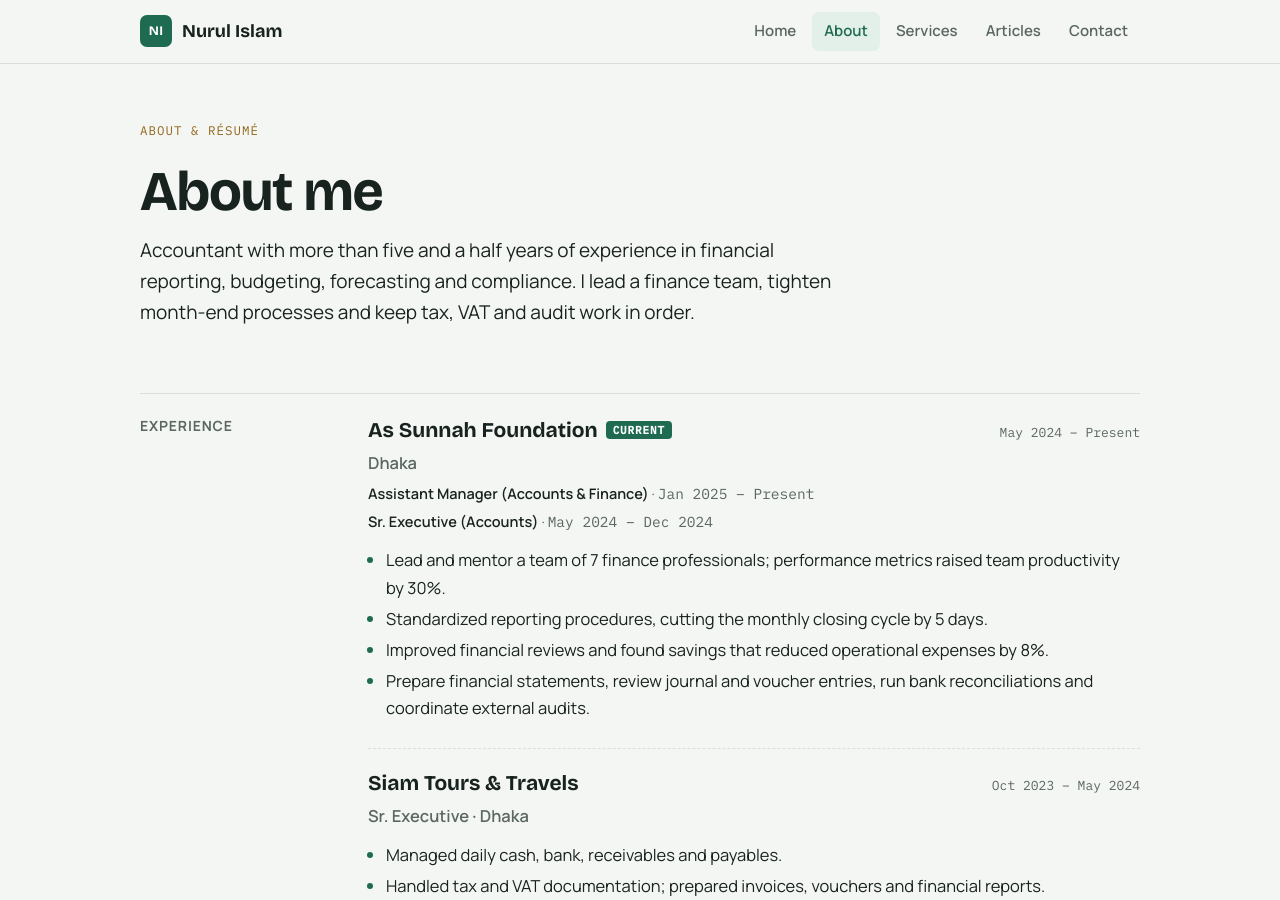
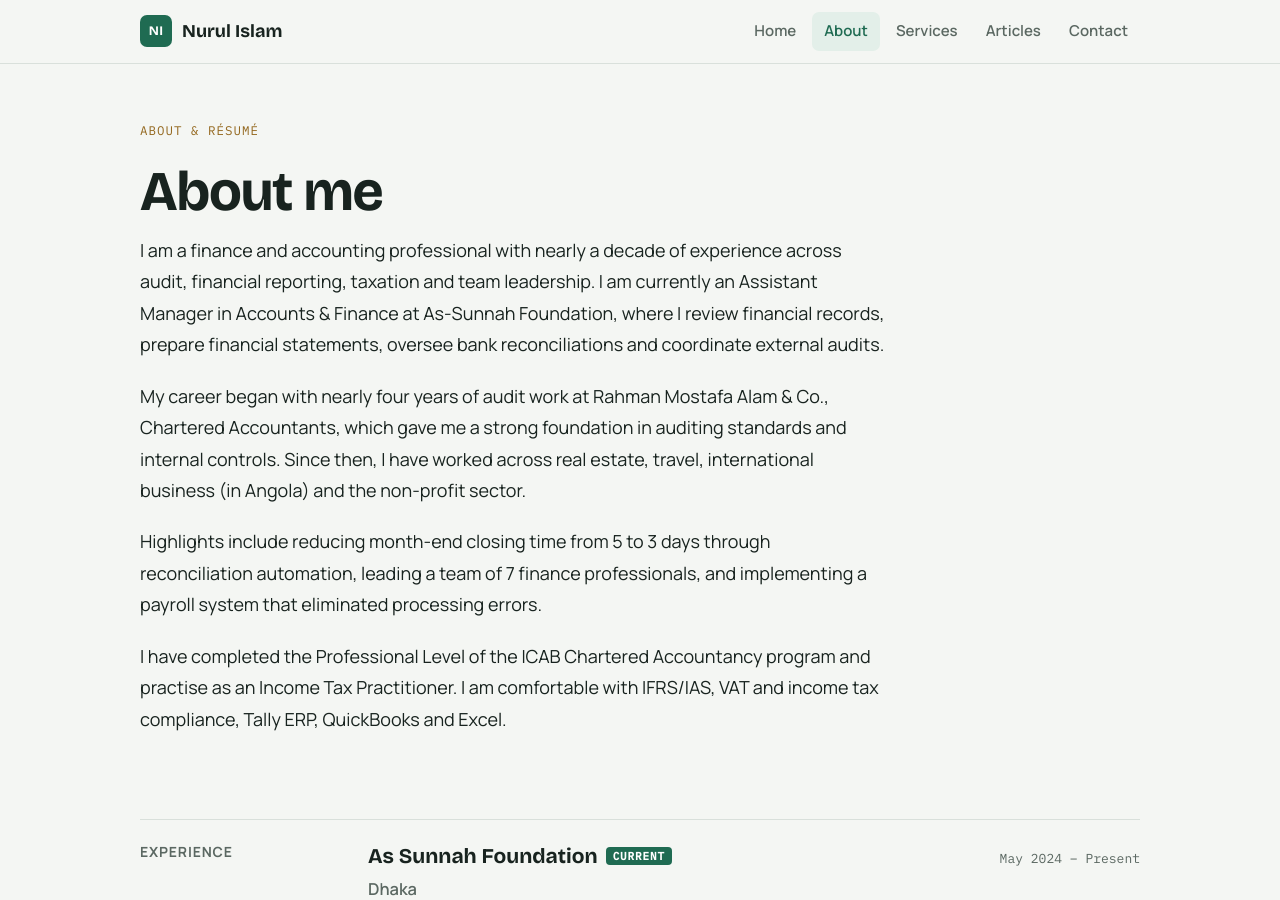
Before and after one commit to nurul8646/nurul8646.github.io, a Jekyll site: the page built from about.html, in a window 1280 px wide and 900 px high. Built offline with Jekyll 4.4.1, drawn with Linux system fonts in a browser that asks for light colours.

Commit message:
Update about.html

```diff
--- a/about.html
+++ b/about.html
@@ -7,7 +7,12 @@ description: Experience, certifications, education and skills of Nurul Islam, ac
 <header class="page-head">
   <p class="eyebrow">About &amp; résumé</p>
   <h1>About me</h1>
-  <p class="lead">Accountant with more than five and a half years of experience in financial reporting, budgeting, forecasting and compliance. I lead a finance team, tighten month-end processes and keep tax, VAT and audit work in order.</p>
+  <div class="prose" style="max-width:68ch">
+    <p>I am a finance and accounting professional with nearly a decade of experience across audit, financial reporting, taxation and team leadership. I am currently an Assistant Manager in Accounts &amp; Finance at As-Sunnah Foundation, where I review financial records, prepare financial statements, oversee bank reconciliations and coordinate external audits.</p>
+    <p>My career began with nearly four years of audit work at Rahman Mostafa Alam &amp; Co., Chartered Accountants, which gave me a strong foundation in auditing standards and internal controls. Since then, I have worked across real estate, travel, international business (in Angola) and the non-profit sector.</p>
+    <p>Highlights include reducing month-end closing time from 5 to 3 days through reconciliation automation, leading a team of 7 finance professionals, and implementing a payroll system that eliminated processing errors.</p>
+    <p>I have completed the Professional Level of the ICAB Chartered Accountancy program and practise as an Income Tax Practitioner. I am comfortable with IFRS/IAS, VAT and income tax compliance, Tally ERP, QuickBooks and Excel.</p>
+  </div>
 </header>
 
 <section class="block" id="experience">
```
